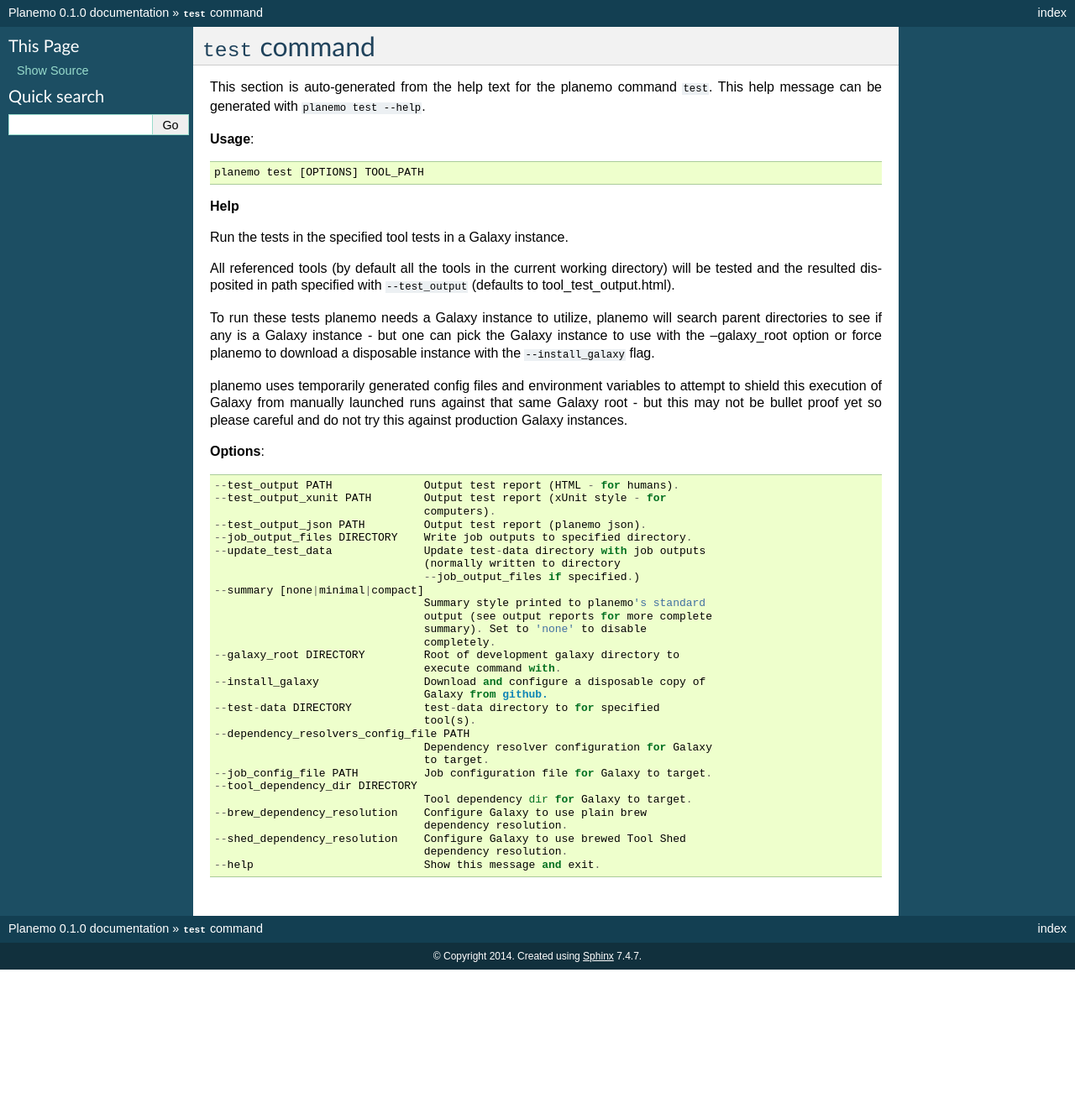
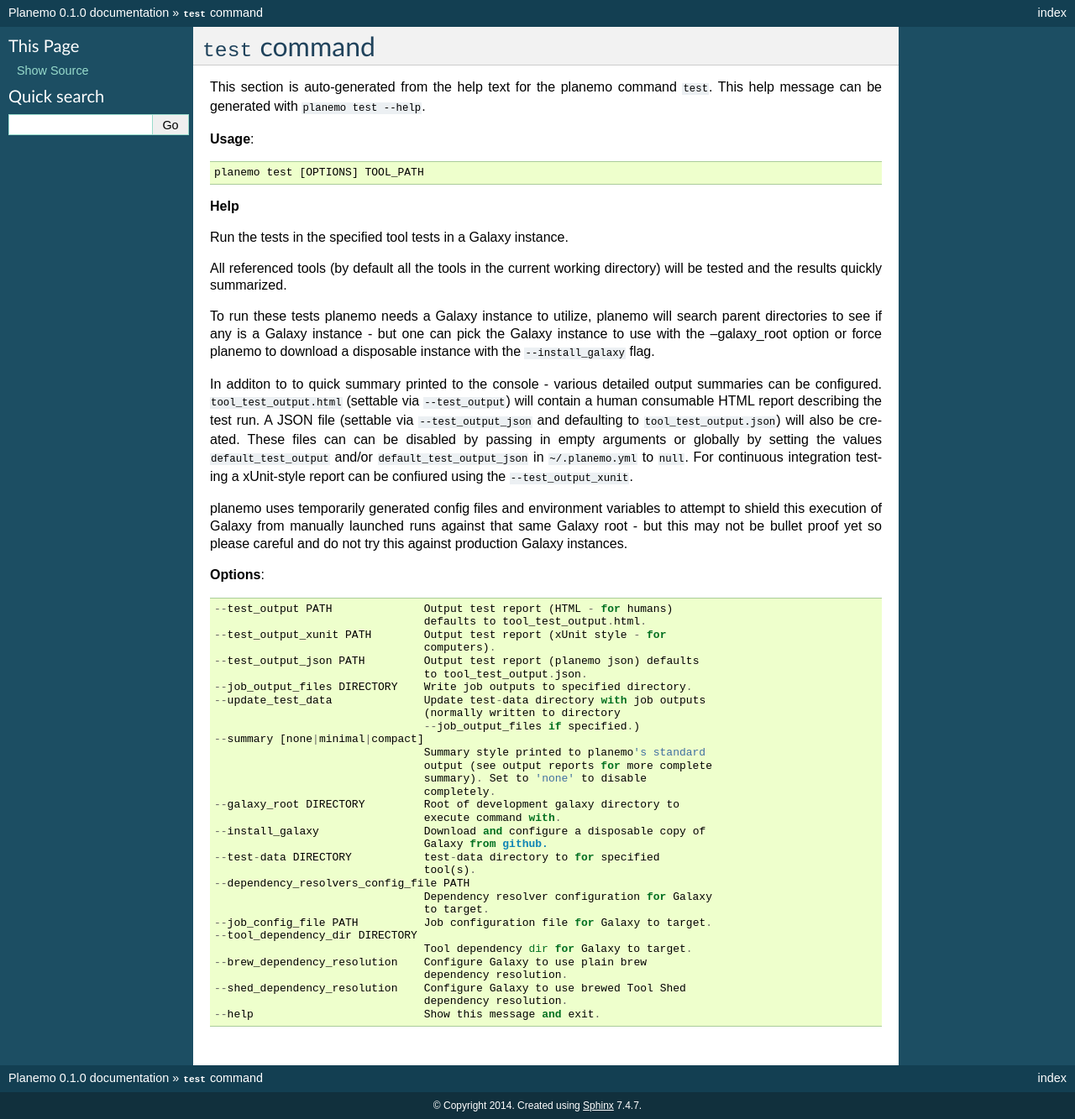
Before and after one commit to galaxyproject/planemo, a Sphinx documentation site: the page built from docs/commands/test.rst, in a window 1280 px wide. Shown: the whole page at 84% size. Built offline with Sphinx 7.4.7, drawn with Linux system fonts in a browser that asks for light colours; before the commit the page ends 1155 px from its top, so only the background shows below that.

Commit message:
Update test command documentation for recent changes.

```diff
--- a/docs/commands/test.rst
+++ b/docs/commands/test.rst
@@ -15,14 +15,24 @@
 Run the tests in the specified tool tests in a Galaxy instance.
 
 All referenced tools (by default all the tools in the current working
-directory) will be tested and the resulted disposited in path specified
-with ``--test_output`` (defaults to tool_test_output.html).
+directory) will be tested and the results quickly summarized.
 
 To run these tests planemo needs a Galaxy instance to utilize, planemo
 will search parent directories to see if any is a Galaxy instance
 - but one can pick the Galaxy instance to use with the --galaxy_root
 option or force planemo to download a disposable instance with the
 ``--install_galaxy`` flag.
+
+In additon to to quick summary printed to the console - various detailed
+output summaries can be configured. ``tool_test_output.html`` (settable
+via ``--test_output``) will contain a human consumable HTML report
+describing the test run. A JSON file (settable via ``--test_output_json``
+and defaulting to ``tool_test_output.json``) will also be created. These
+files can can be disabled by passing in empty arguments or globally by
+setting the values ``default_test_output`` and/or
+``default_test_output_json`` in ``~/.planemo.yml`` to ``null``. For
+continuous integration testing a xUnit-style report can be confiured using
+the ``--test_output_xunit``.
 
 planemo uses temporarily generated config files and environment variables
 to attempt to shield this execution of Galaxy from manually launched runs
@@ -32,10 +42,12 @@
 **Options**::
 
 
-      --test_output PATH              Output test report (HTML - for humans).
+      --test_output PATH              Output test report (HTML - for humans)
+                                      defaults to tool_test_output.html.
       --test_output_xunit PATH        Output test report (xUnit style - for
                                       computers).
-      --test_output_json PATH         Output test report (planemo json).
+      --test_output_json PATH         Output test report (planemo json) defaults
+                                      to tool_test_output.json.
       --job_output_files DIRECTORY    Write job outputs to specified directory.
       --update_test_data              Update test-data directory with job outputs
                                       (normally written to directory
```
Also changed, not shown: 1 other file.
